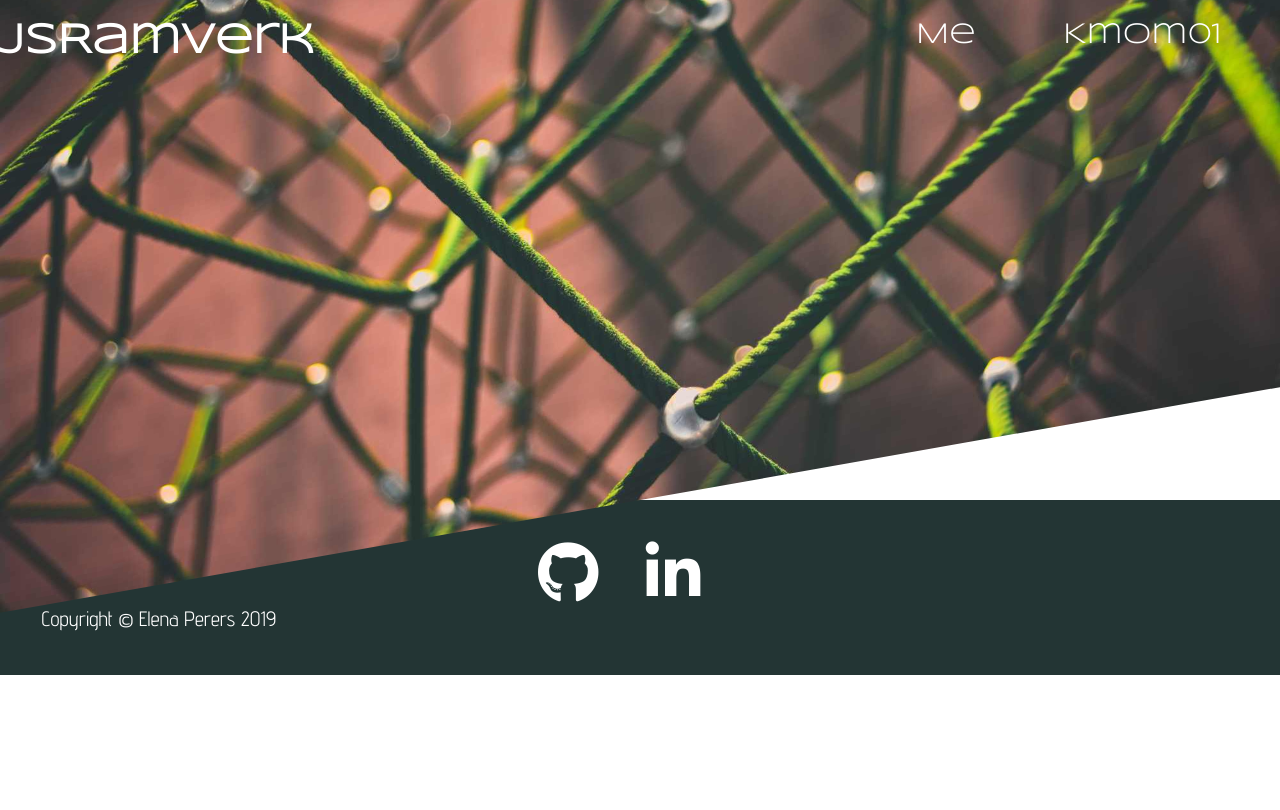
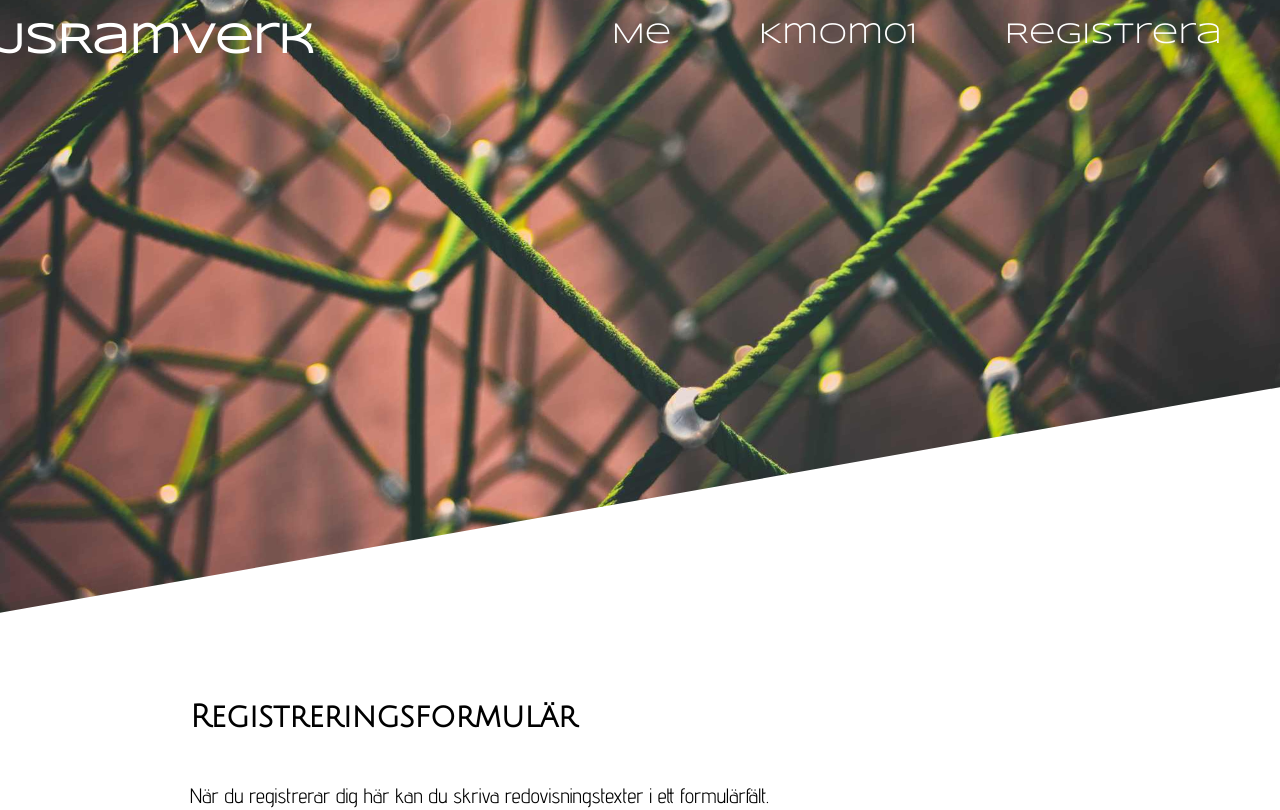
Before and after one commit to pererselena/jsramverk, a React (Create React App) app: page /sign_up in a window 1280 px wide. Shown: the top 810 px of the page. Built offline with nearby package versions, Linux system fonts and the light colour scheme.

Commit message:
Mount router for the sign up form

```diff
--- a/src/App.js
+++ b/src/App.js
@@ -3,6 +3,7 @@ import { BrowserRouter as Router, Link, Route } from 'react-router-dom';
 
 import Me from './components/Me.js';
 import Report from './components/Report.js';
+import SignUp from './components/Form.js';
 
 import './App.css';
 
@@ -19,11 +20,13 @@ class App extends Component {
                             <nav>
                                 <Link to="/">Me</Link>
                                 <Link to="/reports/week/1">Kmom01</Link>
+                                <Link to="/sign_up">Registrera</Link>
                             </nav>
                         </div>
                     </header>
                     <Route exact path="/" component={Me} />
                     <Route path="/reports/week/:week" component={Report} />
+                    <Route exact path="/sign_up" component={SignUp} />
                     <footer>
                         <p className="social"> <a href="https://github.com/pererselena"><i className="fab fa-github fa-3x"></i></a> <a href="https://www.linkedin.com/in/elena-perers/"><i className="fab fa-linkedin-in fa-3x"></i></a></p>
                         <p className="copyright">Copyright &copy; Elena Perers 2019</p>
--- a/src/components/form.js
+++ b/src/components/form.js
@@ -1,11 +1,17 @@
 import React, {
     Component
 } from 'react';
+/*import {
+    withFormik,
+    Form,
+    Field
+} from 'formik';
+import Yup from 'yup';
+*/
 
 
 
-
-class Form extends Component {
+class SignUp extends Component {
     constructor(props) {
         super(props);
         this.state = {
@@ -19,6 +25,8 @@ class Form extends Component {
         that.setState({
             message:
                 <main>
+                    <h2>Registreringsformulär</h2>
+                    <p>När du registrerar dig här kan du skriva redovisningstexter i ett formulärfält.</p>
 
                 </main>
         });
@@ -32,4 +40,4 @@ class Form extends Component {
     }
 }
 
-export default Form;
+export default SignUp;
```
